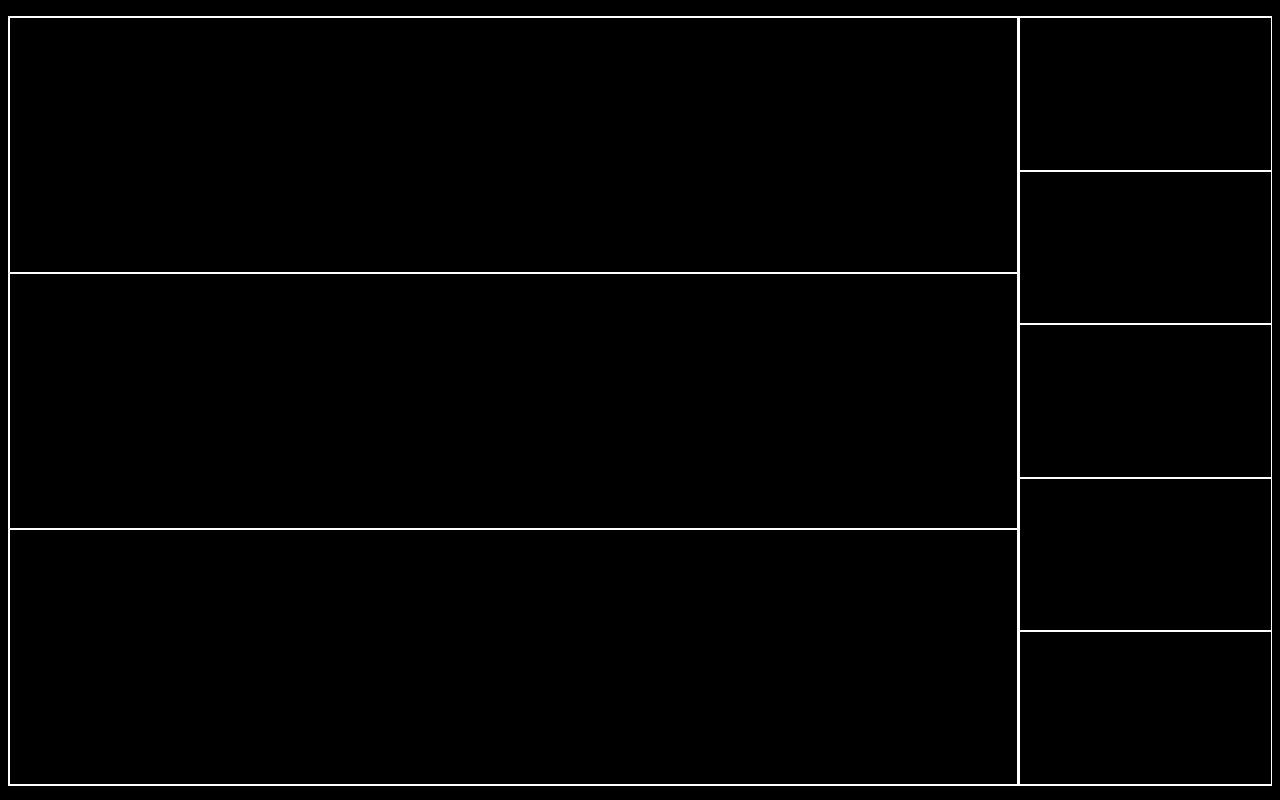
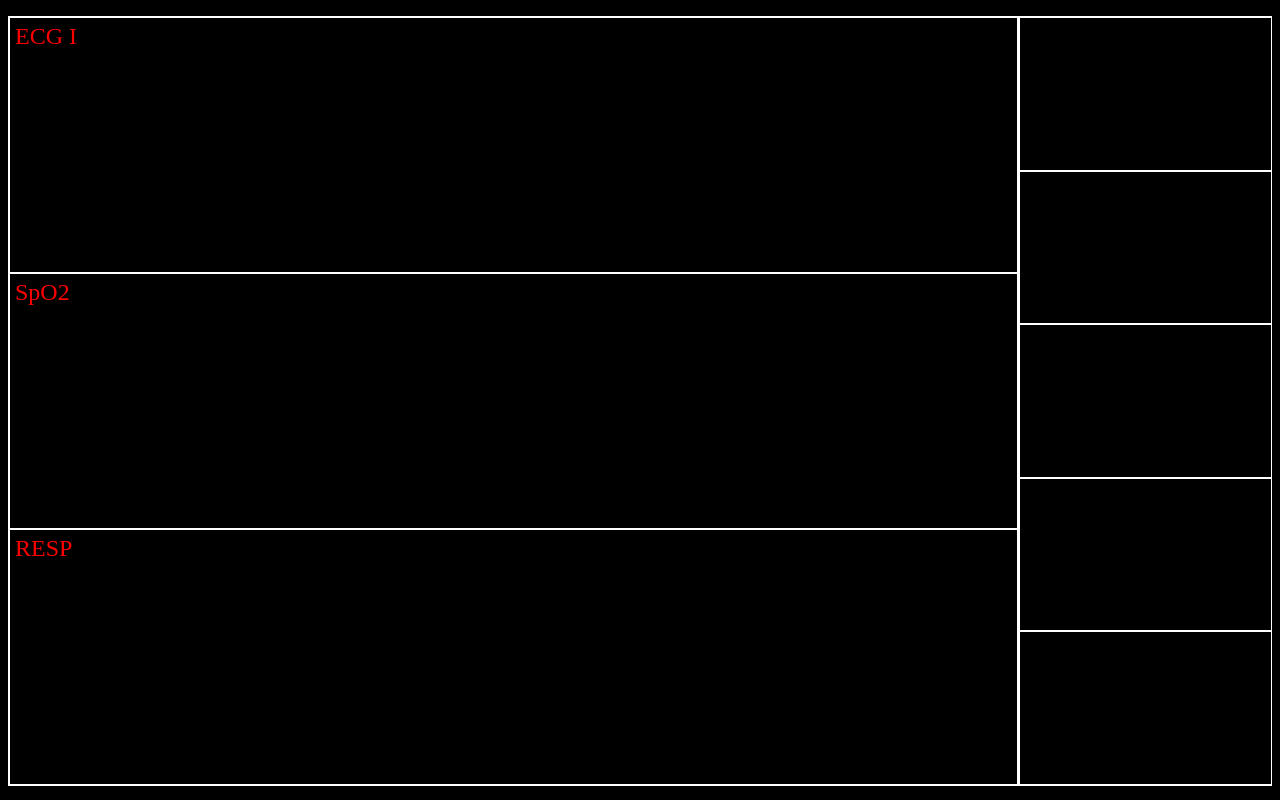
Before and after one commit to zh2x/bm-monitor-web-dev, a plain HTML site: page index.html in a window 1280 px wide. Drawn offline with Linux system fonts and the light colour scheme.

Commit message:
[Add] Add waveforms

```diff
--- a/index.html
+++ b/index.html
@@ -8,9 +8,18 @@
     <body>
         <div class="container">
             <div class="waveforms-container">
-                <div class="waveform-box"></div>
-                <div class="waveform-box"></div>
-                <div class="waveform-box"></div>
+                <div class="waveform-box">
+                    <span class="waveform-title">ECG I</span>
+                    <canvas class="waveform" id="waveform-ecg" width="800px"></canvas>
+                </div>
+                <div class="waveform-box">
+                    <span class="waveform-title">SpO2</span>
+                    <canvas class="waveform" id="waveform-spo2" width="800px"></canvas>
+                </div>
+                <div class="waveform-box">
+                    <span class="waveform-title">RESP</span>
+                    <canvas class="waveform" id="waveform-resp" width="800px"></canvas>
+                </div>
             </div>
 
             <div class="parameters-container">
--- a/styles.css
+++ b/styles.css
@@ -37,6 +37,19 @@ html,body{
     border: 1px solid white;
 }
 
+.waveform-title{
+    float: left;
+    margin: 5px;
+
+    font-size: 24px;
+    color: red;
+}
+
+.waveform{
+    width: 100%;
+    justify-content: stretch;
+}
+
 .parameters-container{
     width: 20%;
     height: 100%;
```
